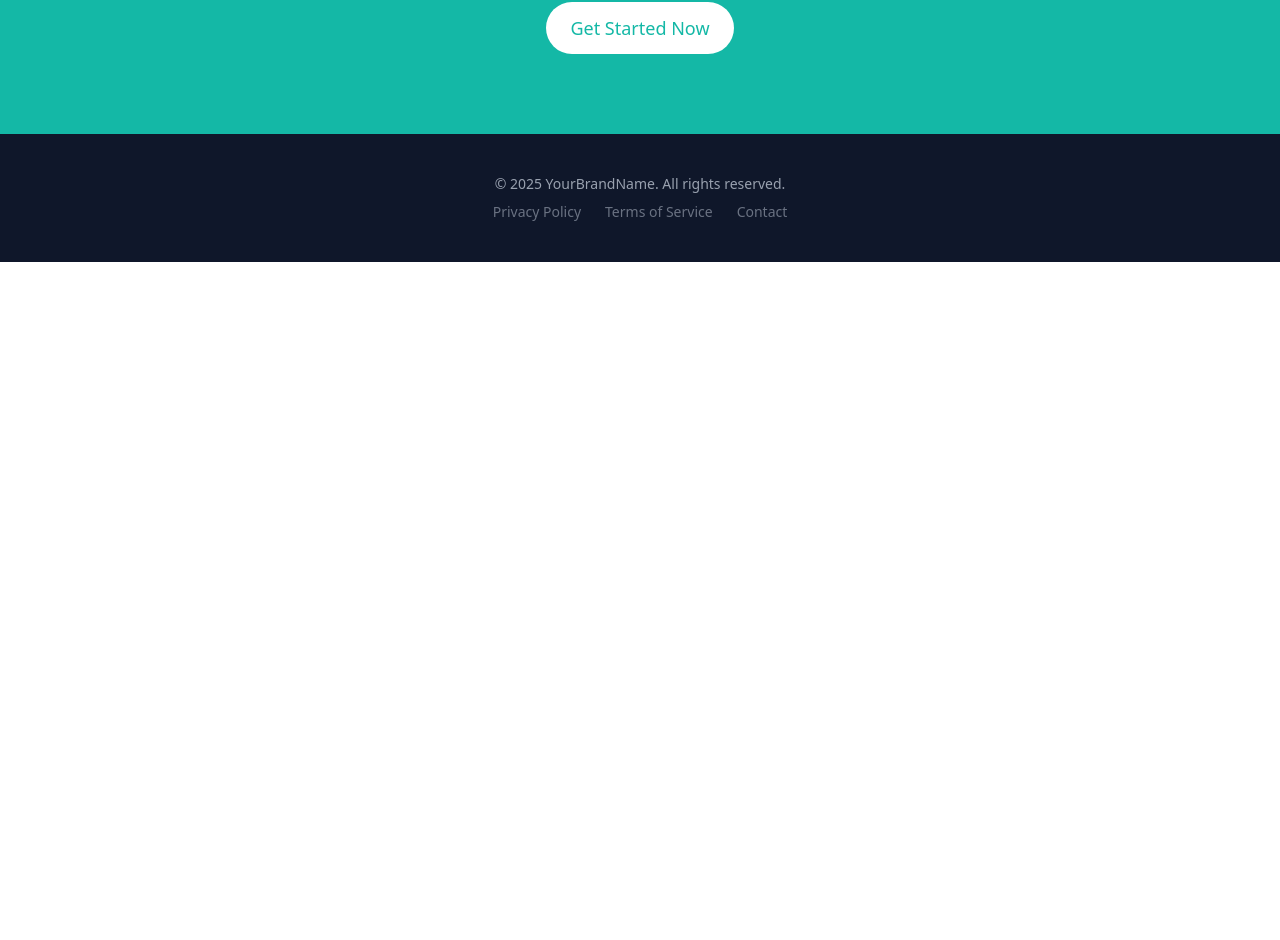
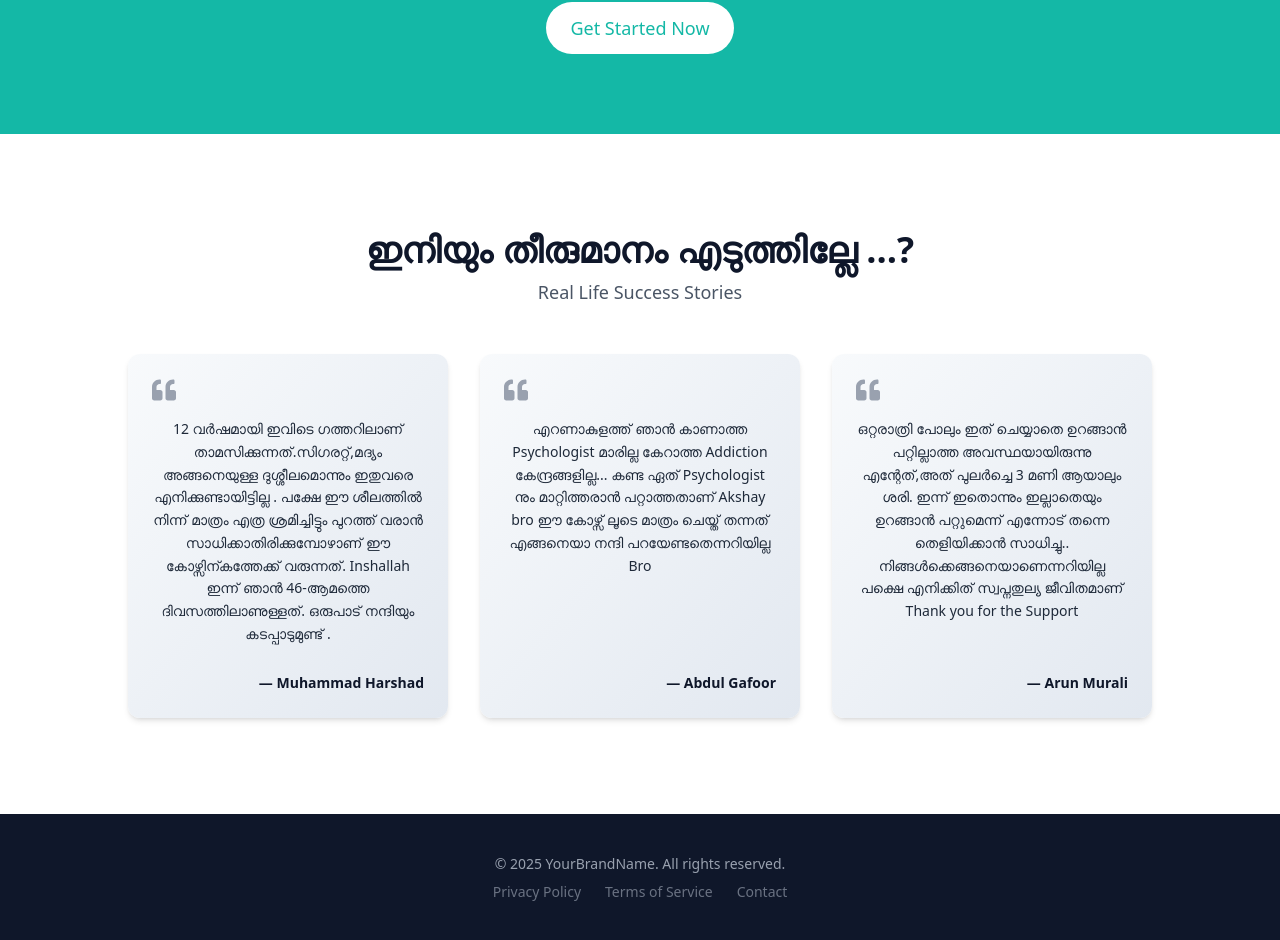
Before and after one commit to aljithkj02/latest, a React (Vite) app: page / in a window 1280 px wide. Shown: the part 1679-2619 px from the top of the page. Before the commit the page ends 1941 px from the top, so only its background shows below. Built offline with nearby package versions, Linux system fonts and the light colour scheme.

Commit message:
Add testimonials

```diff
--- a/src/App.tsx
+++ b/src/App.tsx
@@ -3,6 +3,7 @@ import CTA from "./components/CTA"
 import Footer from "./components/Footer"
 import Hero from "./components/Hero"
 import HookQuote from "./components/HookQuote"
+import Testimonials from "./components/Testimonials"
 
 
 function App() {
@@ -13,6 +14,7 @@ function App() {
             <Benefits />
             <HookQuote />
             <CTA />
+            <Testimonials />
             <Footer />
         </div>
     )
--- a/src/components/HookQuote.tsx
+++ b/src/components/HookQuote.tsx
@@ -14,7 +14,7 @@ export default function HookQuote() {
             >
                 <FaQuoteLeft className="absolute top-3 left-2 text-3xl text-white/30" />
                 <blockquote className="text-xl md:text-2xl font-light italic text-white/90 text-center">
-                    P*rn & Mast*rbation നിർത്താൻ നിങ്ങൾ പരിശ്രമിക്കാത്തതല്ല പ്രശ്നം, നിങ്ങളുടെ പരിശ്രമം തെറ്റായ രീതിയിലാണ്.
+                    P*rn & Mast*rbation നിർത്താൻ നിങ്ങൾ പരിശ്രമിക്കാത്തതല്ല പ്രശ്നം. നിങ്ങളുടെ പരിശ്രമം തെറ്റായ രീതിയിലാണ്.
                 </blockquote>
                 <FaQuoteRight className="absolute bottom-3 right-6 text-3xl text-white/30" />
             </motion.div>
--- /dev/null
+++ b/src/components/Testimonials.tsx
@@ -0,0 +1,61 @@
+// src/components/Testimonials.tsx
+import { motion } from 'framer-motion';
+import { FaQuoteLeft } from 'react-icons/fa';
+
+const testimonials = [
+    {
+        name: 'Muhammad Harshad',
+        content:
+            '12 വർഷമായി ഇവിടെ ഗത്തറിലാണ് താമസിക്കുന്നത്.സിഗരറ്റ്,മദ്യം അങ്ങനെയുള്ള ദുശ്ശീലമൊന്നും ഇതുവരെ എനിക്കുണ്ടായിട്ടില്ല . പക്ഷേ ഈ ശീലത്തിൽ നിന്ന് മാത്രം എത്ര ശ്രമിച്ചിട്ടും പുറത്ത് വരാൻ സാധിക്കാതിരിക്കുമ്പോഴാണ് ഈ കോഴ്സിന്കത്തേക്ക് വരുന്നത്. Inshallah ഇന്ന് ഞാൻ 46-ആമത്തെ ദിവസത്തിലാണുള്ളത്. ഒരുപാട് നന്ദിയും കടപ്പാടുമുണ്ട് .',
+    },
+    {
+        name: 'Abdul Gafoor',
+        content:
+            'എറണാകുളത്ത് ഞാൻ കാണാത്ത Psychologist മാരില്ല കേറാത്ത Addiction കേന്ദ്രങ്ങളില്ല... കണ്ട ഏത് Psychologist നും മാറ്റിത്തരാൻ പറ്റാത്തതാണ് Akshay bro ഈ കോഴ്സ് ലൂടെ മാത്രം ചെയ്ത് തന്നത് എങ്ങനെയാ നന്ദി പറയേണ്ടതെന്നറിയില്ല Bro',
+    },
+    {
+        name: 'Arun Murali',
+        content:
+            'ഒറ്റരാത്രി പോലും ഇത് ചെയ്യാതെ ഉറങ്ങാൻ പറ്റില്ലാത്ത അവസ്ഥയായിരുന്നു എന്റേത്,അത് പുലർച്ചെ 3 മണി ആയാലും ശരി. ഇന്ന് ഇതൊന്നും ഇല്ലാതെയും ഉറങ്ങാൻ പറ്റുമെന്ന് എന്നോട് തന്നെ തെളിയിക്കാൻ സാധിച്ചു.. നിങ്ങൾക്കെങ്ങനെയാണെന്നറിയില്ല പക്ഷെ എനിക്കിത് സ്വപ്നതുല്യ ജീവിതമാണ് Thank you for the Support',
+    },
+];
+
+export default function Testimonials() {
+    return (
+        <section className="bg-white text-[#0f172a] py-24 px-6">
+            <motion.div
+                className="max-w-5xl mx-auto text-center"
+                initial={{ opacity: 0 }}
+                whileInView={{ opacity: 1 }}
+                transition={{ duration: 0.7 }}
+                viewport={{ once: true }}
+            >
+                <h2 className="text-3xl md:text-4xl font-semibold mb-2">ഇനിയും തീരുമാനം എടുത്തില്ലേ ...?</h2>
+                <p className="text-gray-600 text-lg mb-12">Real Life Success Stories</p>
+
+                <div className="grid md:grid-cols-3 gap-8">
+                    {testimonials.map((item, index) => (
+                        <motion.div
+                            key={index}
+                            className="bg-gradient-to-br from-[#f8fafc] to-[#e2e8f0] rounded-xl p-6 shadow-md hover:shadow-xl transition-all flex flex-col justify-between h-full"
+                            initial={{ opacity: 0, y: 40 }}
+                            whileInView={{ opacity: 1, y: 0 }}
+                            transition={{ duration: 0.4, delay: index * 0.2 }}
+                            viewport={{ once: true }}
+                        >
+                            <div>
+                                <FaQuoteLeft className="text-gray-400 text-2xl mb-4" />
+                                <p className="text-gray-800 text-sm leading-relaxed">
+                                    {item.content}
+                                </p>
+                            </div>
+                            <div className="mt-6 text-right">
+                                <span className="text-sm font-semibold text-[#0f172a]">— {item.name}</span>
+                            </div>
+                        </motion.div>
+                    ))}
+                </div>
+            </motion.div>
+        </section>
+    );
+}
```
